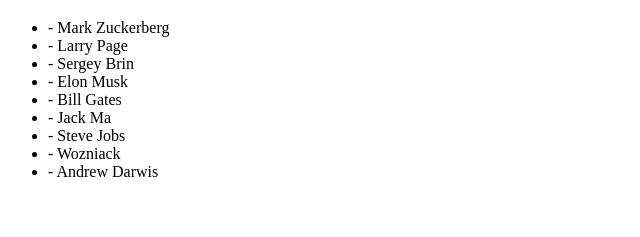
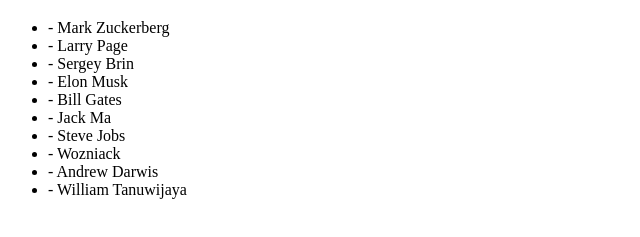
Before and after one commit to ariefrahmantech/codewars, a plain HTML site: page index.html in a window 1280 px wide. Shown: the part 61-298 px from the top of the page, without its empty margins (0-640 px from the left). Drawn offline with Linux system fonts and the light colour scheme.

Commit message:
Add a new candidate (William Tanuwijaya)

```diff
--- a/index.html
+++ b/index.html
@@ -19,6 +19,7 @@
         <li>- Steve Jobs</li>
         <li>- Wozniack</li>
         <li>- Andrew Darwis</li>
+        <li>- William Tanuwijaya</li>
     </ul>
 </body>
 
```
